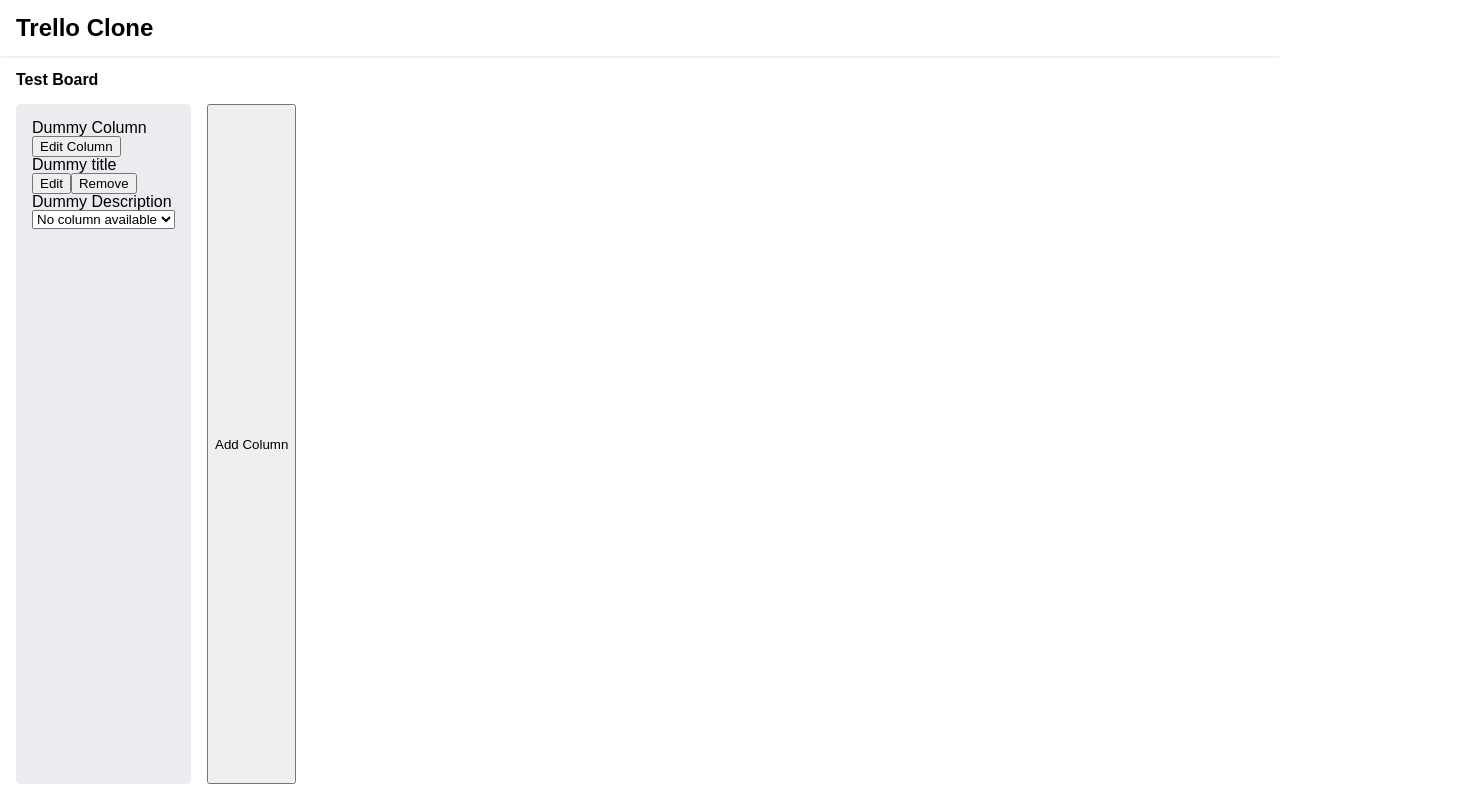
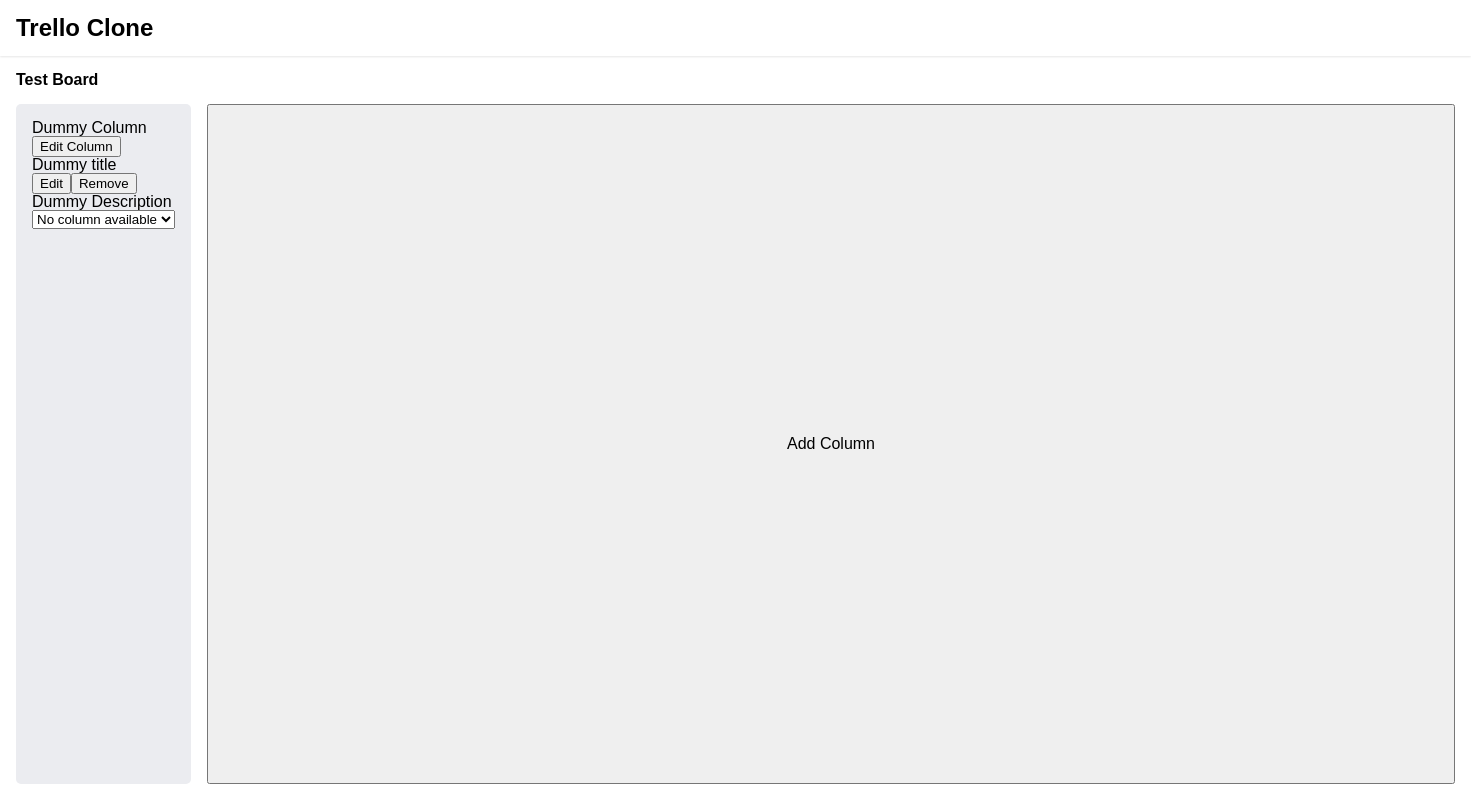
Before and after one commit to msharifi99/trello-clone, a React (Create React App) app: page / in a window 1280 px wide. Shown: the whole page, 1471 px wide, since content can reach past the window. Built offline with nearby package versions, Linux system fonts and the light colour scheme.

Commit message:
feat: add AddColumnButton component

```diff
--- /dev/null
+++ b/src/components/Board/components/AddColumnButton.tsx
@@ -0,0 +1,17 @@
+import styled from "@emotion/styled";
+import { ComponentProps } from "react";
+import { fontSizes, mainContainerPadding } from "styles/variables";
+
+const StyledButton = styled.button`
+  width: calc(100vw - ${mainContainerPadding.sm} * 2);
+  display: block;
+  font-size: ${fontSizes.md};
+`;
+
+type AddColumnButtonProps = ComponentProps<"button">;
+
+function AddColumnButton(props: AddColumnButtonProps) {
+  return <StyledButton {...props}>Add Column</StyledButton>;
+}
+
+export default AddColumnButton;
--- a/src/components/Board/components/ColumnList.tsx
+++ b/src/components/Board/components/ColumnList.tsx
@@ -1,6 +1,6 @@
 import styled from "@emotion/styled";
+import { Column as ColumnType } from "@types";
 import Column from "components/Column";
-import useBoard from "hooks/useBoard";
 import { spacings } from "styles/variables";
 
 const List = styled.ol`
@@ -18,10 +18,10 @@
 
 type ColumnListProps = {
   className?: string;
+  columns: ColumnType[];
 };
 
-function ColumnList({ className }: ColumnListProps): JSX.Element {
-  const { columns } = useBoard();
+function ColumnList({ className, columns }: ColumnListProps): JSX.Element {
   return (
     <List className={className}>
       {columns.map((column) => (
--- a/src/components/Board/index.tsx
+++ b/src/components/Board/index.tsx
@@ -4,13 +4,14 @@
 import ColumnList from "./components/ColumnList";
 import styled from "@emotion/styled";
 import { spacings } from "styles/variables";
+import AddColumnButton from "./components/AddColumnButton";
 
 const StyledColumnList = styled(ColumnList)`
   margin-right: ${spacings.sm};
 `;
 
 function Board(): JSX.Element {
-  const { addColumn, setEditingColumnId } = useBoard();
+  const { addColumn, setEditingColumnId, columns } = useBoard();
 
   const handleAddColumn: ComponentProps<"button">["onClick"] = () => {
     const column = addColumn({ cardsId: [], title: "New Column" });
@@ -19,8 +20,8 @@
 
   return (
     <BoardContainer>
-      <StyledColumnList />
-      <button onClick={handleAddColumn}>Add Column</button>
+      {Boolean(columns.length) && <StyledColumnList columns={columns} />}
+      <AddColumnButton onClick={handleAddColumn} />
     </BoardContainer>
   );
 }
```
